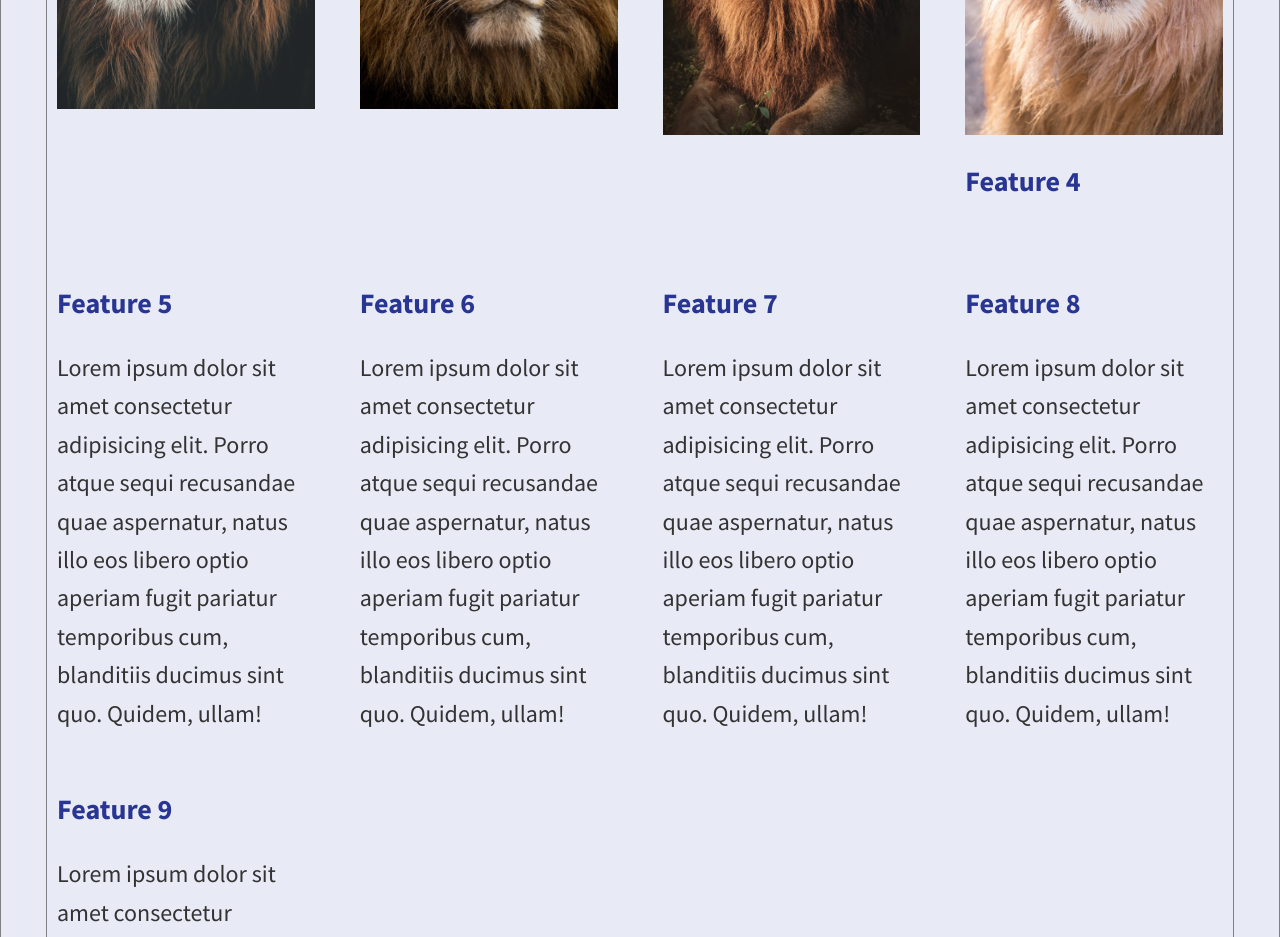
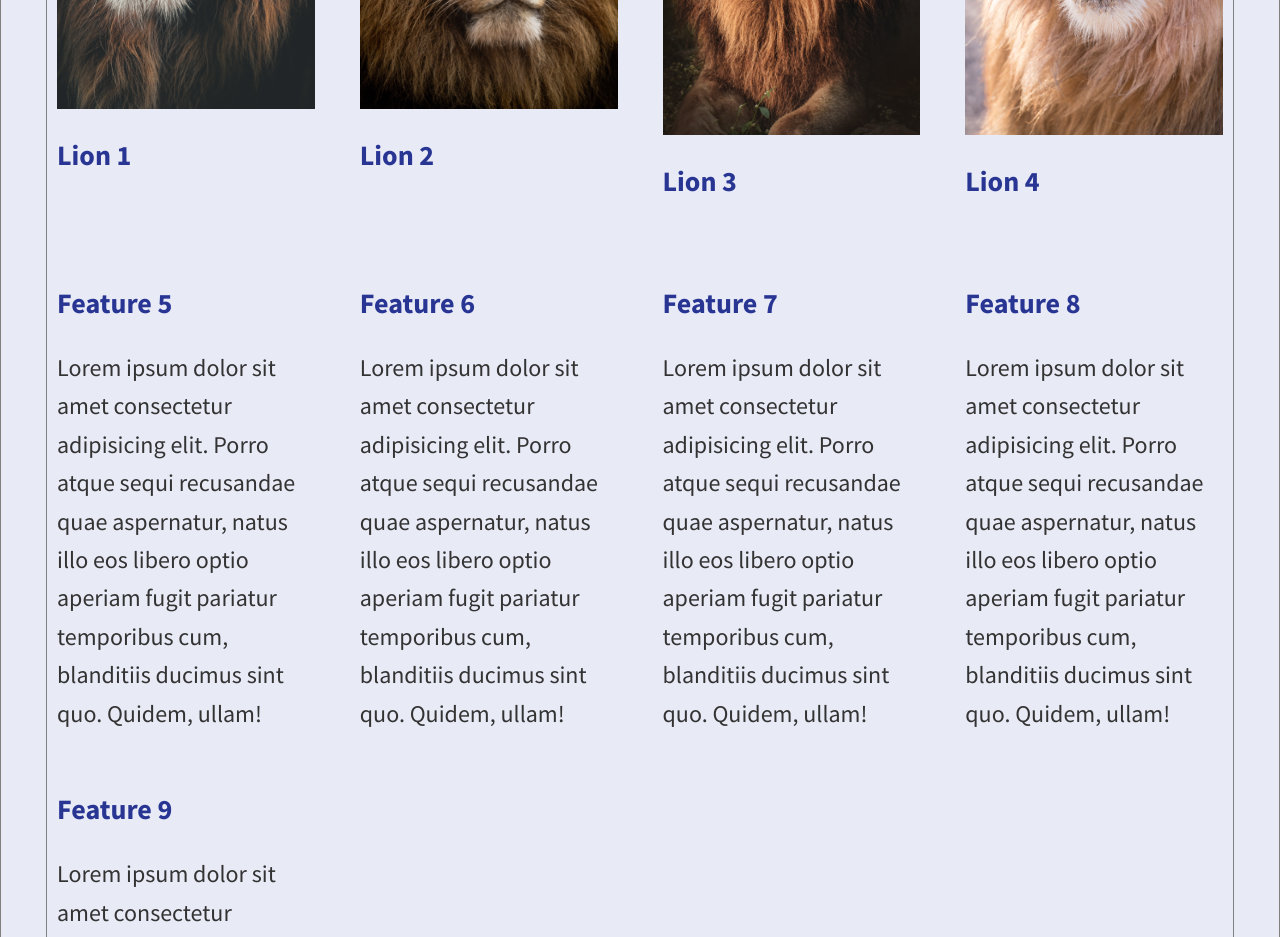
Before and after one commit to jwcdemocrew/The-Learning-Source, a plain HTML site: page index-2.html in a window 1280 px wide. Shown: the part 780-1717 px from the top of the page. Drawn offline with Linux system fonts and the light colour scheme.

Commit message:
Update index-2.html
Lions title added

```diff
--- a/index-2.html
+++ b/index-2.html
@@ -52,19 +52,22 @@
         <div class="features-inner lions">
             <div class="featured-item">
                 <img src="img/lion-01a.png" alt="Lion-01.png">
+                <h3>Lion 1</h3>
             </div>
 
             <div class="featured-item">
                 <img src="img/lion-02a.png" alt="Lion-01.png">
+                <h3>Lion 2</h3>
             </div>
 
             <div class="featured-item">
                 <img src="img/lion-03a.png" alt="Lion-01.png">
+                <h3>Lion 3</h3>
             </div>
 
             <div class="featured-item">
                 <img src="img/lion-04a.png" alt="Lion-01.png">
-                <h3>Feature 4</h3>
+                <h3>Lion 4</h3>
             </div>
             <!--   -->
             <div class="featured-item">
```
